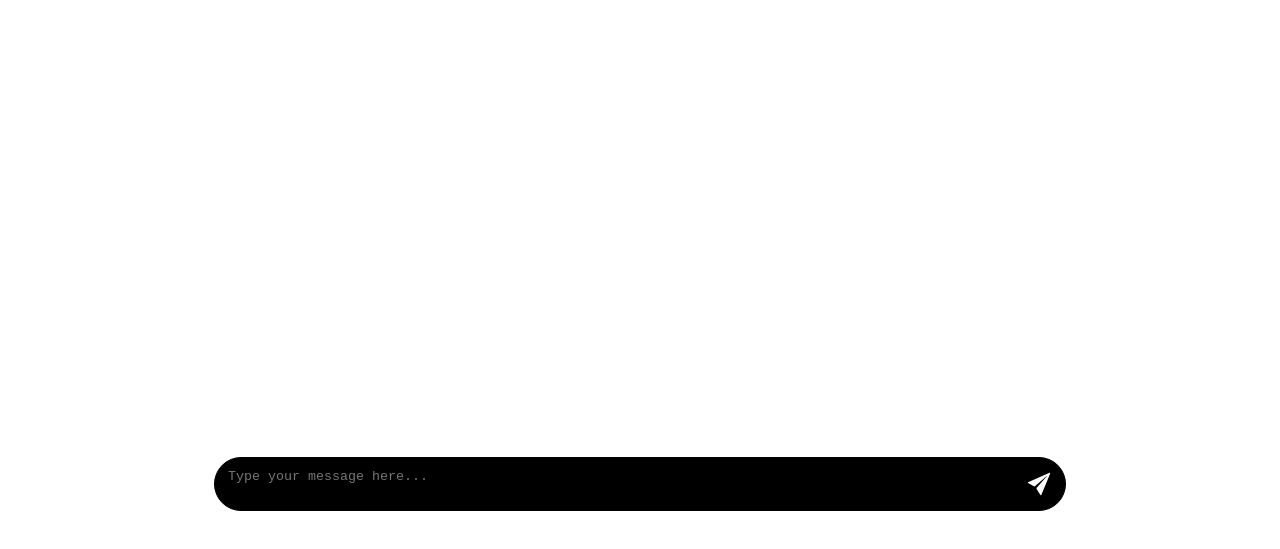
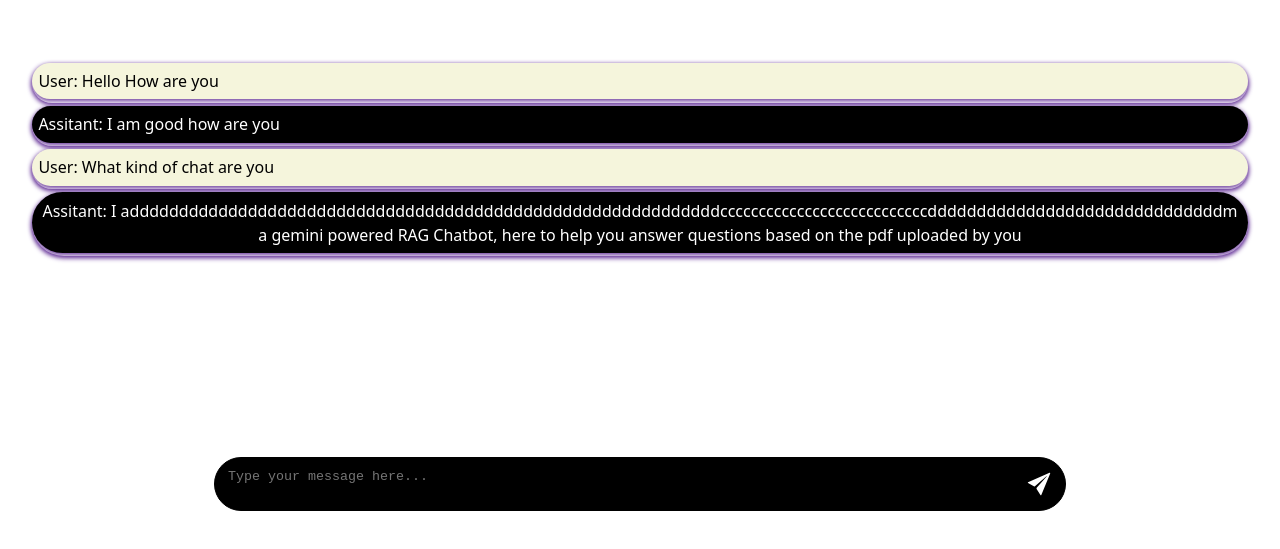
Before and after one commit to xIshanSandhux/QA-Chat, a React app in the folder Frontend/: page / in a window 1280 px wide. Shown: the part 239-788 px from the top of the page. Built offline with nearby package versions, Linux system fonts and the light colour scheme; no server answers; the HTML template or start-up script is replaced by a standard one.

Commit message:
got the message map working

```diff
--- a/Frontend/src/App.jsx
+++ b/Frontend/src/App.jsx
@@ -1,12 +1,14 @@
 import './App.css'
 import ChatInput from './Chat/input'
 import ChatMain from './Chat/ChatMain'
+import MessageDisplay from './Chat/messageDisplay'
 
 function App() {
 
   return (
     <>
       <ChatMain />
+      <MessageDisplay />
       <ChatInput />
     </>
   )
--- /dev/null
+++ b/Frontend/src/Chat/messageDisplay.jsx
@@ -0,0 +1,28 @@
+import './messagedisplay.css'
+export default function MessageDisplay(){
+
+    const messageTemp = [
+        {"role":"user","message":"Hello How are you"},
+        {"role":"assistant","message":"I am good how are you"},
+        {"role":"user","message":"What kind of chat are you"},
+        {"role":"assistant","message":"I addddddddddddddddddddddddddddddddddddddddddddddddddddddddddddcccccccccccccccccccccccccccddddddddddddddddddddddddddddddm a gemini powered RAG Chatbot, here to help you answer questions based on the pdf uploaded by you"},
+    ];
+
+    return (
+        <div>
+            {messageTemp.map(({role,message},index)=>(
+                <div className="message-container">
+                   {
+
+                  ( role==="user")
+                    ?
+                    <div className='message-container user-container'>{"User: " + message}</div>
+                : <div className='message-container assistant-container'>{"Assitant: "+ message}</div>
+                   }
+                </div>
+
+
+            ))}
+        </div>
+    );
+}
--- /dev/null
+++ b/Frontend/src/Chat/messagedisplay.css
@@ -0,0 +1,31 @@
+.message-container {
+  display: flex;
+  align-items: flex-start;
+  height: auto;
+  /* padding: 1rem 0.5rem; */
+  border-radius: 10rem;
+  /* background-color: rgb(0, 0, 0); */
+  margin-bottom: 0.2rem;
+  box-shadow: 0 2px 5px rebeccapurple;
+  resize: vertical;
+}
+
+.user-container{
+    background-color: beige;
+    width: 100%;
+    color: black;
+    border-radius: 10rem;
+    padding: 0.4rem;
+    word-wrap: break-word;
+    white-space: pre-wrap;
+}
+
+.assistant-container{
+    background-color: rgb(0, 0, 0);
+    width: 100%;
+    color: rgb(255, 255, 255);
+    border-radius: 10rem;
+    padding: 0.4rem;
+    word-wrap: break-word;
+    white-space: pre-wrap;
+}
```
